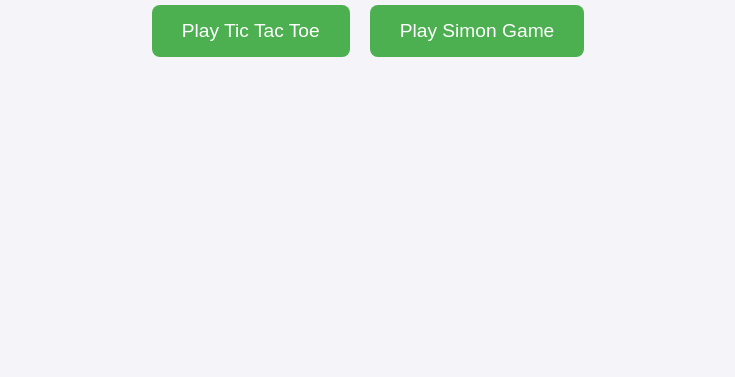
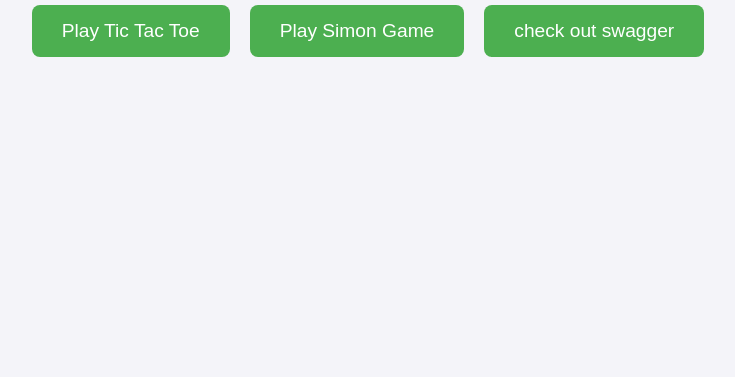
Before and after one commit to Gael250/GRP-work, a website: page public/dashboard.html in a window 1280 px wide. Shown: the part 423-800 px from the top of the page, without its empty margins (272-1007 px from the left). Drawn offline with Linux system fonts and the light colour scheme.

Commit message:
Update dashboard.html

```diff
--- a/public/dashboard.html
+++ b/public/dashboard.html
@@ -50,6 +50,7 @@
   <div class="button-container">
     <a href="/tictactoe" class="btn">Play Tic Tac Toe</a>
     <a href="/simonGame" class="btn">Play Simon Game</a>
+     <a href="/api-docs" class="btn">check out swagger</a>
   </div>
 
 </body>
```
